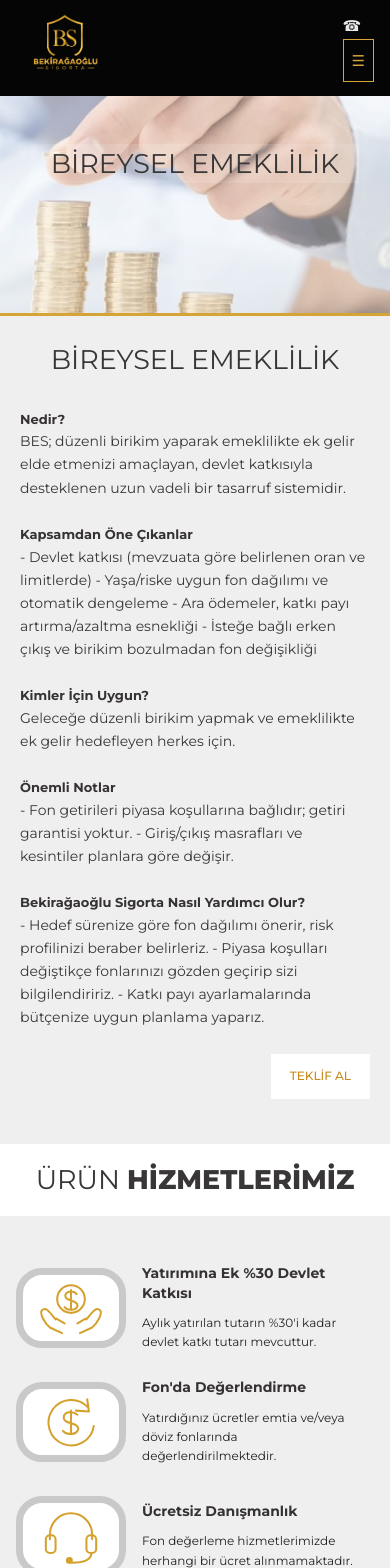
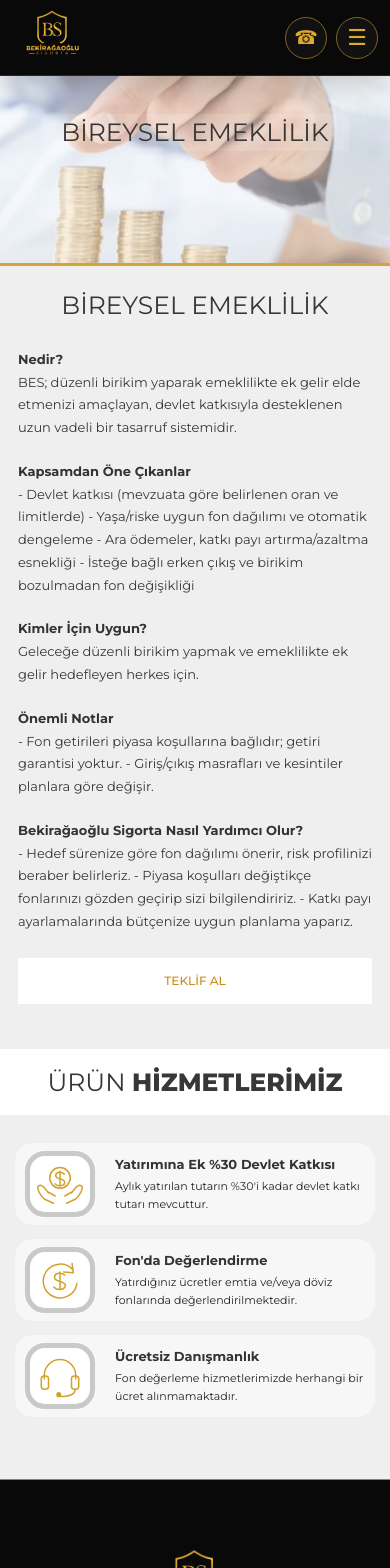
Before and after one commit to Teknoant/bekiragaoglu, a Next.js app: page /bireyselemeklilik in a window 390 px wide. Shown: the top 1568 px of the page. Built offline with nearby package versions, Linux system fonts and the light colour scheme.

Commit message:
Polish premium responsive mobile layout across site

```diff
--- a/app/style.css
+++ b/app/style.css
@@ -212,3 +212,42 @@
 .footer-bottom{border-top:1px solid #352d1e;max-width:1450px;margin:auto;padding:22px 48px 26px;display:flex;justify-content:space-between;gap:16px;font-size:12px;color:#aa9d87}
 @media(max-width:950px){.premium-footer-inner{padding:55px 28px 65px;grid-template-columns:1fr 1fr;gap:48px}.footer-brand{grid-column:1/-1}.footer-social-icons{justify-content:flex-start;gap:14px;padding-left:0}}
 @media(max-width:620px){.premium-footer-inner{padding:45px 24px 50px;grid-template-columns:1fr;gap:42px}.footer-brand{grid-column:auto}.premium-footer h2{font-size:21px}.footer-bottom{padding:22px 24px;flex-direction:column}.footer-social-icons a{width:45px;height:45px}}
+
+/* Premium mobile experience */
+.mobile-actions,.mobile-menu-quote{display:none}
+@media(max-width:780px){
+ html{overflow-x:hidden}body{overflow-x:hidden;-webkit-text-size-adjust:100%}
+ .header{min-height:76px;height:76px;position:sticky;top:0;z-index:1000;background:rgba(5,5,5,.98);border-bottom:1px solid #302713;box-shadow:0 8px 28px #0003}
+ .head-inner{height:76px;min-height:76px;padding:0 16px;flex-wrap:nowrap;gap:10px}
+ .logo{width:82px;height:66px}
+ .mobile-actions{margin-left:auto;display:flex;align-items:center;gap:9px}
+ .mobile-call,.mobile-toggle{display:flex!important;align-items:center;justify-content:center;width:42px;height:42px;border:1px solid #806322;border-radius:50%;background:#111;color:#dda92f;padding:0;font-size:19px}
+ .mobile-toggle span{font-size:22px;line-height:1}
+ .nav{position:fixed;display:flex!important;visibility:hidden;opacity:0;pointer-events:none;transform:translateY(-12px);top:76px;left:0;right:0;width:100%;max-height:calc(100dvh - 76px);overflow-y:auto;margin:0;padding:14px 18px 28px;background:rgba(8,8,8,.985);border-top:1px solid #312712;gap:0;transition:opacity .18s ease,transform .18s ease,visibility .18s}
+ .nav.open{visibility:visible;opacity:1;pointer-events:auto;transform:none}
+ .nav>a,.nav>.drop>button{width:100%;display:flex;align-items:center;min-height:50px;padding:0 8px;border:0;border-bottom:1px solid #242018;background:none;color:#f5f2ec;font-size:13px;font-weight:600;text-align:left}
+ .drop{width:100%}.drop>button{color:#d7a63b!important}
+ .drop-menu{display:grid!important;position:static;box-shadow:none;width:100%;padding:13px 8px 17px;background:#0d0d0d;grid-template-columns:1fr;gap:16px}
+ .drop-menu section{gap:5px;padding-bottom:8px;border-bottom:1px solid #242018}.drop-menu section:last-child{border:0}
+ .drop-menu strong{font-size:11px;letter-spacing:.04em}.drop-menu a{font-size:12px;line-height:1.5;color:#ddd;padding:3px 0}
+ .mobile-menu-quote{display:flex!important;margin-top:18px!important;justify-content:center!important;border:1px solid #d7a63b!important;color:#d7a63b!important;min-height:46px!important}
+ .hero{min-height:auto;padding:24px 18px 48px;gap:20px}.hero h1{font-size:25px;line-height:1.18}.hero p{font-size:14px;line-height:1.6}.hero>img{height:245px;border-radius:24px}.pill{padding:10px 30px}
+ .advisory{padding:48px 20px;gap:28px}.advisory h2{font-size:25px}.advisory p{font-size:14px;line-height:1.75}.video-standin{height:auto;aspect-ratio:16/10;border-radius:18px;overflow:hidden}
+ .products{padding-top:52px;padding-bottom:58px}.products>h2,.partners>h2,.form-section>h2{font-size:25px}
+ .product-grid{grid-template-columns:1fr;gap:18px}.product-card{border-radius:18px;overflow:hidden;box-shadow:0 9px 28px #00000012}.product-card img{height:225px}
+ .partners{padding:52px 18px}.partners h3{font-size:22px}.partners>div{gap:18px}.partners img{max-width:100px;max-height:60px}
+ .page-banner{height:210px}.page-banner h1{font-size:27px}
+ .contact,.gallery{padding-top:45px;padding-bottom:65px}.contact h1,.gallery h1{font-size:30px}
+ .gallery>div{grid-template-columns:1fr}.gallery img,.gallery video{height:auto;aspect-ratio:4/3;border-radius:14px}
+ .product-hero{height:190px!important;padding:38px 18px 0!important}.product-hero h1{font-size:25px!important;max-width:95%}
+ .product-detail{padding:25px 18px 0}.product-detail h2{font-size:25px!important;margin-bottom:30px}.product-copy{font-size:13px;line-height:1.75}.product-copy-block{margin-bottom:23px}
+ .product-quote{width:100%;text-align:center;padding:13px;margin-top:25px}
+ .product-services-heading{height:66px}.product-services-heading h2{font-size:25px!important}
+ .product-service-list{width:calc(100% - 30px);margin-top:28px;gap:14px}
+ .product-service-item{grid-template-columns:88px minmax(0,1fr);gap:14px;min-height:76px;background:#f7f7f7;border-radius:18px;padding:8px 10px}
+ .product-service-item .service-icon{width:78px;height:66px;border-width:5px;border-radius:20px}.service-icon svg{width:58px;height:45px}.product-service-item h3{font-size:13px}.product-service-item p{font-size:11px;margin-top:5px}
+ .corporate-page{padding:34px 19px 50px}.corporate-page>h1{font-size:26px;margin-bottom:32px}.corporate-block h2{font-size:16px;margin-bottom:6px}.corporate-block p{font-size:14px;line-height:1.8;text-align:left}.corporate-reasons p{text-align:left}
+ .form-section{padding-left:14px;padding-right:14px}.form-section .policy-form{box-shadow:0 10px 35px #00000014}
+ .premium-footer-inner{padding:44px 22px 48px;grid-template-columns:1fr;gap:36px}.footer-brand{grid-column:auto;align-items:center;text-align:center}.footer-brand img{width:105px;height:95px;object-position:center}.footer-address{justify-content:center}.premium-footer h2{text-align:center;font-size:19px}.footer-gold-rule{margin-bottom:18px}.footer-contact>a,.footer-hours{justify-content:center;font-size:12px}.footer-social-icons{justify-content:center;padding:4px 0}.footer-bottom{text-align:center;align-items:center}
+}
+@media(max-width:390px){.head-inner{padding:0 12px}.hero>img{height:220px}.product-service-item{grid-template-columns:76px 1fr}.product-service-item .service-icon{width:70px}.footer-contact>a,.footer-hours{font-size:11px}}
```
